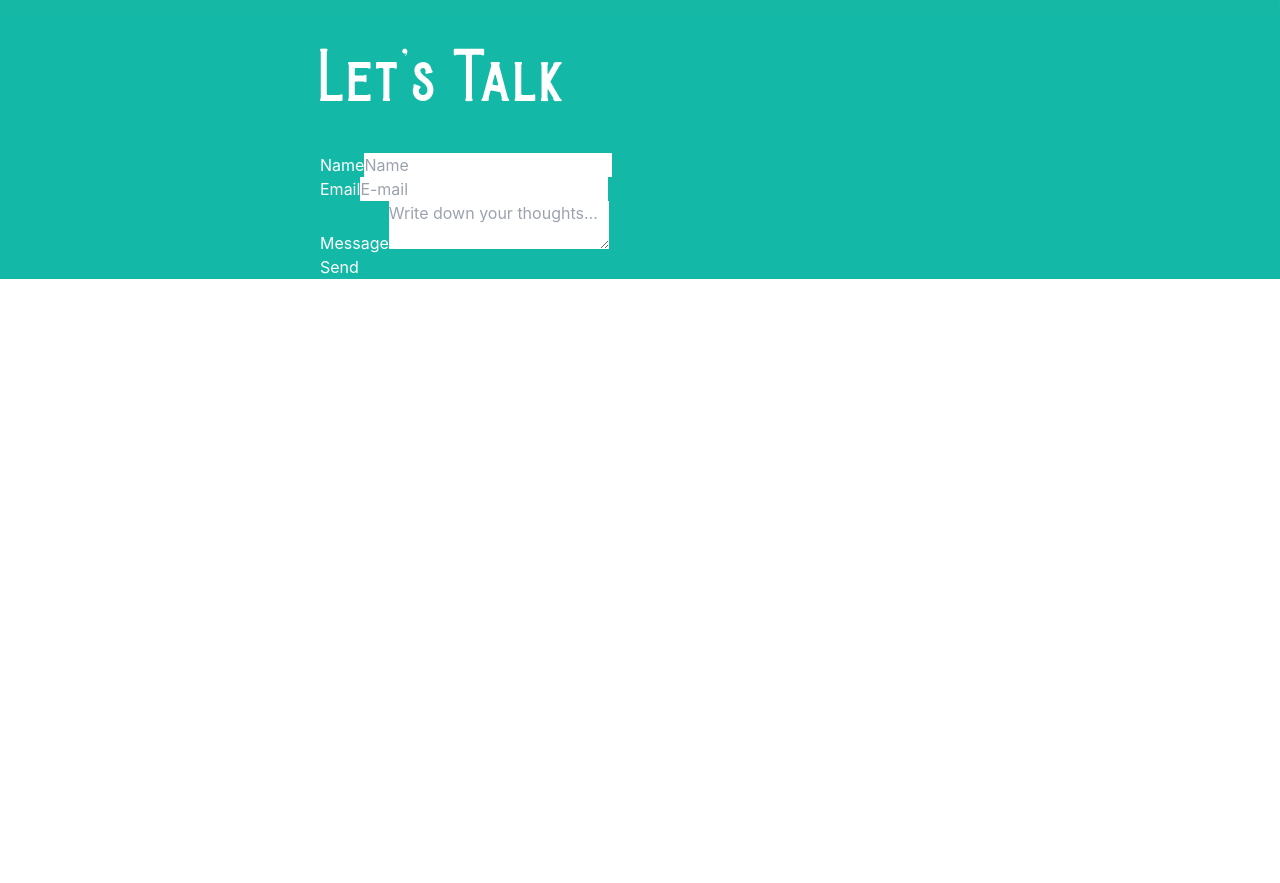
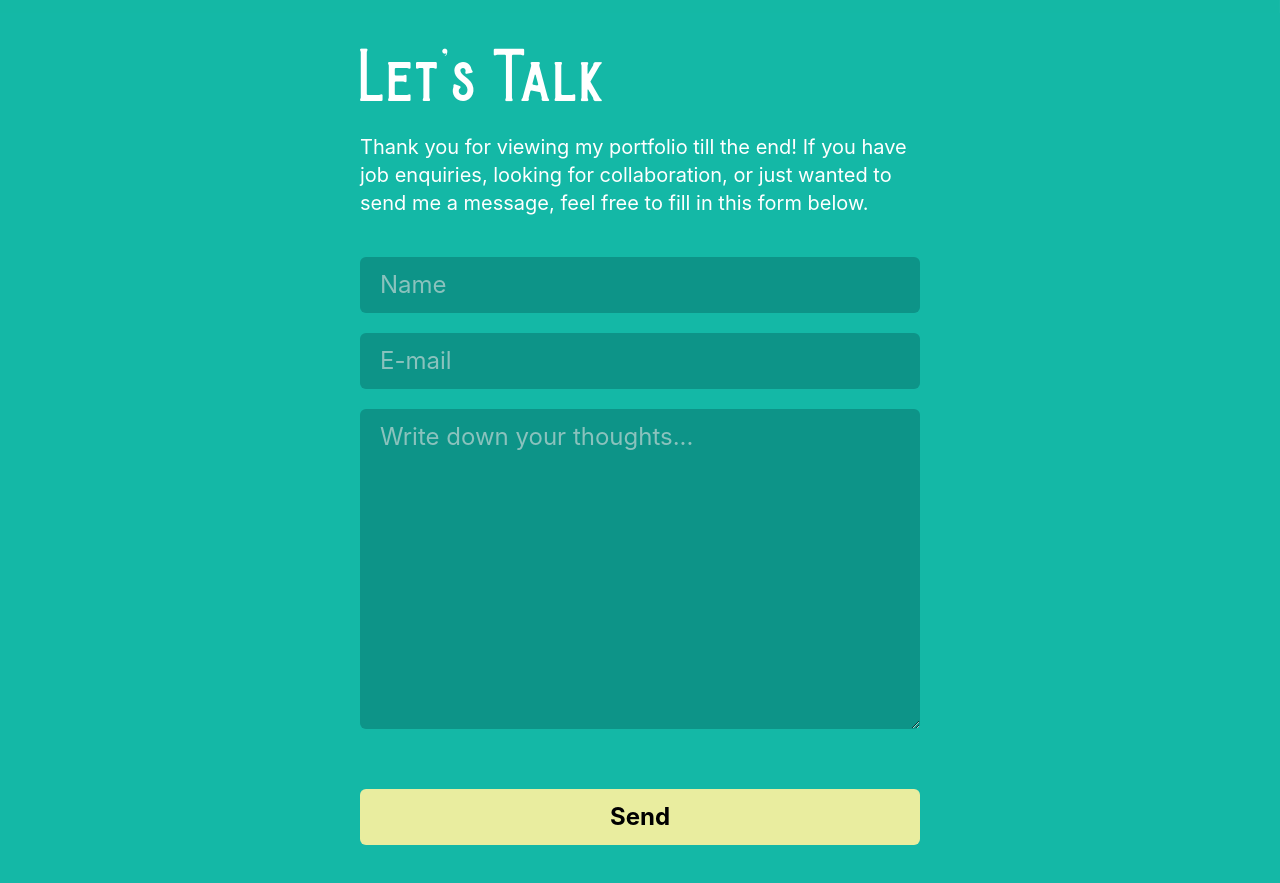
Before and after one commit to eunicocornelius/nextjs-tailwind-portfolio, a Next.js app: page / in a window 1280 px wide. Shown: the part 3160-4043 px from the top of the page. Before the commit the page ends 3439 px from the top, so only its background shows below. Built offline with nearby package versions, Linux system fonts and the light colour scheme.

Commit message:
Finished ContactForm general layout and design

```diff
--- a/pages/components/ContactForm.js
+++ b/pages/components/ContactForm.js
@@ -20,24 +20,26 @@ function ContactForm() {
     }
 
   return (
-    <div className='m-auto w-1/2 '>
-        <div className='text-6xl font-burtons py-10'>
-            Let&apos;s Talk
+    <div className='m-auto w-auto px-10 md:w-1/2 '>
+        <div className='py-10'>
+            <div className='text-6xl font-burtons pb-5'>
+                Let&apos;s Talk
+            </div>
+            <div className='text-xl'>
+                Thank you for viewing my portfolio till the end! If you have job enquiries, looking for collaboration, or just wanted to send me a message, feel free to fill in this form below.
+            </div>
         </div>
-        <form ref={form} onSubmit={sendEmail}>
-            <div>
-                <label>Name</label>
-                <input type="text" name="user_name" placeholder='Name'/>
+        <form ref={form} onSubmit={sendEmail} className='flex flex-col gap-5 pb-20'>
+            <div className='flex flex-1 basis-1/2 gap-5 flex-wrap align-middle justify-center'>
+                <input required type="text" name="user_name" placeholder='Name' className='text-2xl flex-grow px-5 py-3 w-1/2 2xl:w-1/4 rounded-md bg-teal-600 placeholder-teal-grey'/>
+                <input required type="email" name="user_email" placeholder='E-mail' className='text-2xl flex-grow px-5 py-3 w-1/2 2xl:w-1/4 rounded-md bg-teal-600 placeholder-teal-grey'/>
             </div>
-            <div>
-                <label>Email</label>
-                <input type="email" name="user_email" placeholder='E-mail'/>
+            <div className='flex flex-1 basis-1/2 align-middle justify-center'>
+                <textarea required name="message" placeholder='Write down your thoughts...' maxLength='10000' className='text-2xl flex-grow h-80 px-5 py-3 rounded-md bg-teal-600 placeholder-teal-grey'/>
             </div>
-            <div>
-                <label>Message</label>
-                <textarea name="message" placeholder='Write down your thoughts...' maxLength='10000'/>
+            <div className='flex flex-1 basis-1/2 align-middle justify-center pt-10'>
+                <input type="submit" value="Send" className='bg-[#e9ed9f] hover:bg-[#f0f3bd] text-black flex-grow py-3 rounded-md text-2xl font-bold'/>
             </div>
-            <input type="submit" value="Send" />
         </form>
     </div>
   )
--- a/pages/components/Intro.js
+++ b/pages/components/Intro.js
@@ -4,8 +4,8 @@ import React from 'react'
 function Intro({name, role, desc}) {
   return (
     <div className='text-center px-10'>
-        <h2 className='text-5xl py-2 text-teal-600 font-medium md:text-6xl'>{name}</h2>
-        <h3 className='text-2xl py-2 md:text-3xl dark:text-white'>{role}</h3>
+        <h2 className='text-4xl sm:text-5xl py-2 text-teal-600 font-medium md:text-6xl'>{name}</h2>
+        <h3 className='text-xl sm:text-2xl py-2 md:text-3xl dark:text-white'>{role}</h3>
         <p className='text-medium py-5 leading-8 text-gray-800 max-w-md md:max-w-xl mx-auto md:text-xl dark:text-gray-400'>
             {desc}
         </p>
--- a/pages/index.js
+++ b/pages/index.js
@@ -109,7 +109,7 @@ export default function Home() {
 
         <section className='min-h-screen'>
           <Navbar resume={'./resume.pdf'} darkmode={darkMode} handleDarkMode={handleDarkMode}/>
-          <div className='flex flex-col md:flex-row md:mt-28'>
+          <div className='flex flex-col lg:flex-row lg:mt-28'>
             <div className='flex-1 flex justify-center align-middle z-10'>
               <RoundedAvatar avatar={deved}/>
             </div>
--- a/styles/globals.css
+++ b/styles/globals.css
@@ -6,6 +6,8 @@ html,
 body {
   padding: 0;
   margin: 0;
+  box-sizing: border-box;
+  display: block;
   font-family: -apple-system, BlinkMacSystemFont, Segoe UI, Roboto, Oxygen,
     Ubuntu, Cantarell, Fira Sans, Droid Sans, Helvetica Neue, sans-serif;
 }
--- a/tailwind.config.js
+++ b/tailwind.config.js
@@ -10,6 +10,9 @@ module.exports = {
     extend: {
       fontFamily: {
         burtons: "burtons",
+      },
+      placeholderColor: {
+        'teal-grey': "rgb(138, 194, 189)",
       },
       animation: {
         'blob': 'blob ease-in-out infinite 8s',
```
